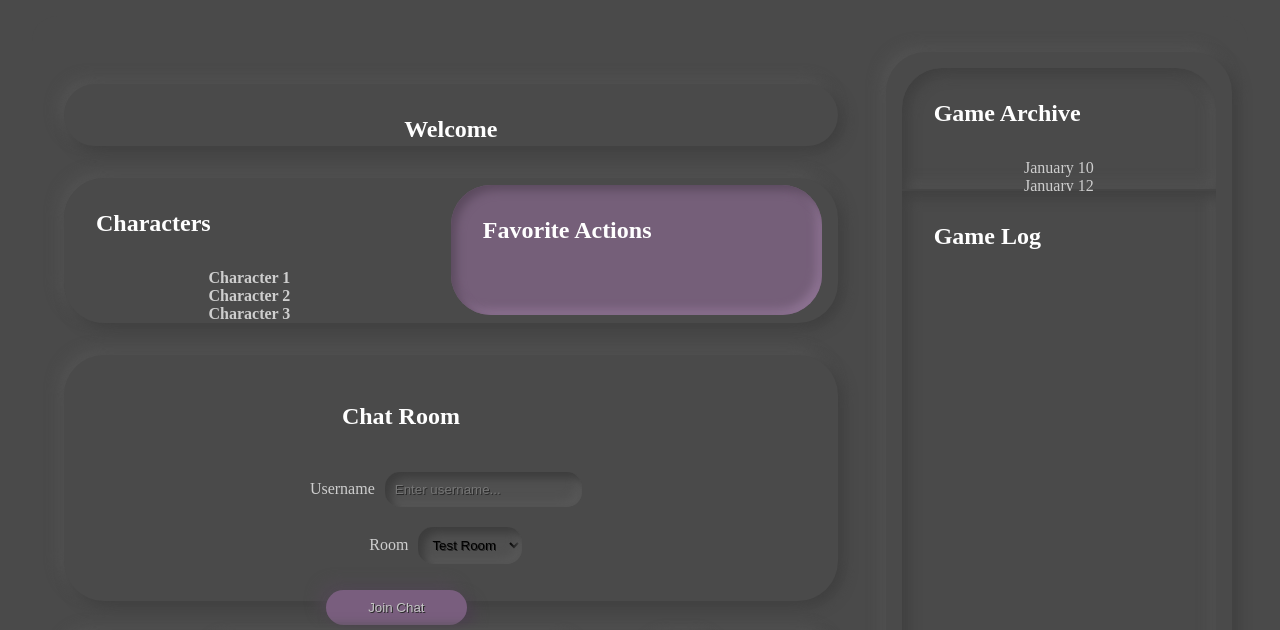
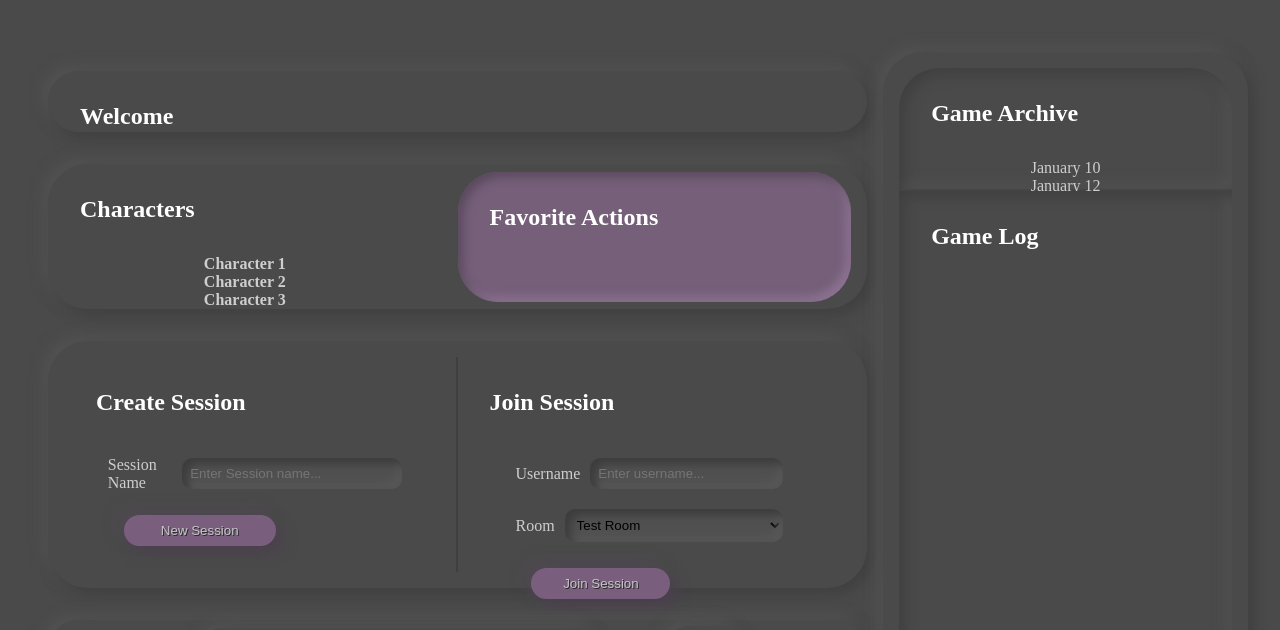
Before and after one commit to jeishu/dungeon_scribe, a website: page public/members.html in a window 1280 px wide. Shown: the top 630 px of the page. Drawn offline with nearby package versions, Linux system fonts and the light colour scheme; no server answers; a web font is replaced by a local one.

Commit message:
Added CSS to the joining and adding new sessions

```diff
--- a/public/css/members.css
+++ b/public/css/members.css
@@ -21,10 +21,11 @@ body {
   margin: 16px;
 }
 h2 {
+  padding: var(--padding-divs);
   margin: var(--margin-divs);
-  padding: var(--padding-divs);
   color: white;
   align-self: start;
+  width: 100%;
 }
 a {
   text-decoration: none;
@@ -71,32 +72,115 @@ a {
 
 .container-right,
 .container-left {
-  justify-content: flex-start;
+  justify-content: center;
   align-items: center;
   width: 100%;
-  margin: var(--margin-divs);
+  margin: 16px auto;
   padding: var(--padding-divs);
   height: 90%;
 }
 .container-right {
   order: 2;
   width: 30%;
-  /* margin-left: 0; */
 }
 .container-left {
   order: 1;
   width: 70%;
-  /* margin-right: 0; */
+}
+
+/* ===================== LEFT CONTAINER ===================== */
+.user-profile {
+  margin: 16px auto;
+  width: 100%;
+  height: 10%;
+}
+
+/* Characters */
+.char-fav-container {
+  width: 100%;
+  height: 30%;
+  margin: 16px auto;
+}
+.characters, .fav-actions{
+  width: 100%;
+}
+.characters {
+  border-top-left-radius: 40px;
+  border-bottom-left-radius: 40px;
+  background-color: #4a4a4a;
+  height: 100%;
+}
+.fav-actions {
+  border-top-right-radius: 40px;
+  border-bottom-right-radius: 40px;
+  background-color: #755f79;
+  height: 90%;
+  margin: var(--margin-divs);
+}
+
+/* Chat Room Container */
+.chatroom-form {
+  width: 100%;
+  height: 40%;
+  padding: var(--padding-divs);
+  margin: 16px auto;
+  justify-content: center;
+  align-items: flex-start;
+}
+
+.chatroom, .newSession {
+  justify-content: flex-start;
+  align-items: center;
+  width: 50%;
+  height: 100%;
+}
+
+.newSession {
+  border-right: 2px rgb(63, 63, 63) solid;
+}
+
+.form-control  {
+  width: 100%;
+}
+.chat-submit {
+  border: 0;
+  outline: 0;
+  padding: 8px;
+  margin: var(--margin-divs);
+  border-radius: 40px;
+  text-shadow: 1px 1px 0 #292929;
+  background-color: #795e7e;
+  box-shadow:  7px 7px 14px #4b404e,
+              -7px -7px 14px #504952;
+  transition: .5s all;
+  color: rgb(197, 197, 197);
+  cursor: pointer;
+  width: 50%;
+}
+.chat-submit:hover {
+  background: #5b4a5e;
+  box-shadow:   inset 5px 5px 8px #504153,
+                inset -5px -5px 8px #665369;
+  transition: .5s all;
+}
+
+input, select {
+  margin: 10px;
+  box-shadow: inset 6px 6px 9px #3d3d3d, inset -6px -6px 9px #575757;
+  width: 100%;
+  transition: 0.5s all;
+  border: 0;
+  outline: 0;
+  border-radius: 10px;
+  padding: 8px;
+  background-color: #505050;
+}
+
+input:focus {
+  box-shadow: inset 5px 5px 10px #444444, inset -5px -5px 10px #636363;
 }
 
 /* Game Buttons */
-.user-profile {
-  justify-content: space-evenly;
-  align-items: center;
-  margin: 16px 0;
-  width: 100%;
-  height: 10%;
-}
 .game-button {
   margin: var(--margin-divs);
   padding: var(--padding-divs);
@@ -124,8 +208,6 @@ a {
   background-color: #4a4a4a;
 }
 .join-current {
-  /* border-top-right-radius: 15px;
-    border-bottom-right-radius: 15px; */
   background-color: #755f79;
   margin: 5px;
 }
@@ -137,85 +219,7 @@ a {
   text-align: center;
 }
 
-/* Characters Section */
-.char-fav-container {
-  width: 100%;
-  height: 30%;
-  margin: 16px 0;
-}
-.fav-actions,
-.characters {
-  width: 100%;
-}
-.characters {
-  border-top-left-radius: 40px;
-  border-bottom-left-radius: 40px;
-  background-color: #4a4a4a;
-  height: 100%;
-}
-.fav-actions {
-  border-top-right-radius: 40px;
-  border-bottom-right-radius: 40px;
-  background-color: #755f79;
-  height: 90%;
-  margin: var(--margin-divs);
-}
-/* Chat Room Container */
-.chatroom-form {
-    width: 100%;
-    height: 40%;
-    padding: var(--padding-divs);
-    margin: 16px 0;
-    justify-content: flex-start;
-    align-items: center;
-}
-.chatroom {
-  justify-content: flex-start;
-  align-items: center;
-}
-.form-control  {
-    width: 100%;
-}
-.chat-submit {
-    border: 0;
-    outline: 0;
-    padding: 10px;
-    margin: var(--margin-divs);
-    border-radius: 40px;
-    padding: 10px;
-    text-shadow: 1px 1px 0 #292929;
-    background-color: #795e7e;
-    box-shadow:  7px 7px 14px #4b404e,
-                -7px -7px 14px #504952;
-    transition: 1s all;
-    color: rgb(197, 197, 197);
-    cursor: pointer;
-    width: 50%;
-}
-.chat-submit:hover {
-  background: #5b4a5e;
-  box-shadow:   inset 5px 5px 8px #504153,
-                inset -5px -5px 8px #665369;
-  transition: 2s all;
-}
-
-input, select {
-    margin: 10px;
-    box-shadow: inset 6px 6px 9px #3d3d3d, inset -6px -6px 9px #575757;
-    width: fit-content;
-    transition: 0.5s all;
-    border: 0;
-    outline: 0;
-    border-radius: 15px;
-    padding: 10px;
-    background-color: #505050;
-    text-shadow: 1px 1px 0 #292929;
-}
-
-input:focus {
-    box-shadow: inset 5px 5px 10px #444444, inset -5px -5px 10px #636363;
-}
-
+/* ===================== RIGHT CONTAINER ===================== */
 /* Chat Archive Container */
 .chat-container {
   width: 100%;
--- a/public/members.html
+++ b/public/members.html
@@ -35,7 +35,7 @@
       <!-- ============== LEFT CONTAINER ============== -->
       <div class="container-left display-flex-column">
 
-        <div class="user-profile box-shadow display-flex-row">
+        <div class="user-profile box-shadow display-flex-row justify-align-center">
           <h2>Welcome <span class="member-name"></span></h2> <!-- this connects to the members.js file -->
         </div>
 
@@ -62,11 +62,32 @@
           <div class="fav-actions inset-purple display-flex-column ">
             <h2>Favorite Actions</h2>
           </div>
+
         </div>
 
-        <div class="chatroom-form box-shadow display-flex-column justify-align-center">
+        <div class="chatroom-form box-shadow display-flex-row">
+
+          <!-- Creating a new chat session -->
+          <div class="newSession display-flex-column">
+            <h2>Create Session</h2>
+            <form id="submitChat">
+              <div class="form-control display-flex-row justify-align-center">
+                <label for="chatName">Session Name</label>
+                <input
+                  type="text"
+                  name="chatName"
+                  id="chatName"
+                  placeholder="Enter Session name..."
+                  required
+                />
+              </div>
+              <button type="submit" class="chat-submit">New Session</button>
+            </form>
+          </div>
+
+          <!-- Joining a Chat room -->
           <div class="chatroom display-flex-column">
-            <h2>Chat Room</h2>
+            <h2>Join Session</h2>
             <form action="tempChatRoom.html">
               <div class="form-control display-flex-row justify-align-center">
                 <label for="username">Username</label>
@@ -90,12 +111,13 @@
                   <option value="Greyhawk">Greyhawk</option> -->
                 </select>
               </div>
-                <button type="submit" class="chat-submit">Join Chat</button>
+              <button type="submit" class="chat-submit">Join Session</button>
             </form>
           </div>
 
         </div>
 
+        <!-- Buttons -->
         <div class="game-button box-shadow display-flex-row justify-align-center">
           <div class="lobby-button box-shadow display-flex-row">
             <button class="start-game">New Session</button>
@@ -109,22 +131,7 @@
 
     </div>
 
-
   </div>
-
-  <br>
-
-  <form id="submitChat">
-    <label for="chatName">New Session</label>
-    <input
-      type="text"
-      name="chatName"
-      id="chatName"
-      placeholder="Enter Session name..."
-      required
-    />
-    <button type="submit" class="chat-submit">New Session</button>
-  </form>
 
   <script src="https://cdnjs.cloudflare.com/ajax/libs/jquery/3.2.1/jquery.min.js"></script>
   <script type="text/javascript" src="js/members.js"></script>
```
Also changed, not shown: public/css/tempChatStyles.css (+13 -15 lines). Lines whose indentation alone changed are shown as unchanged.
